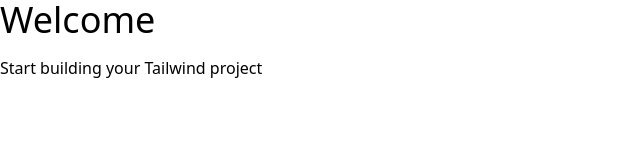
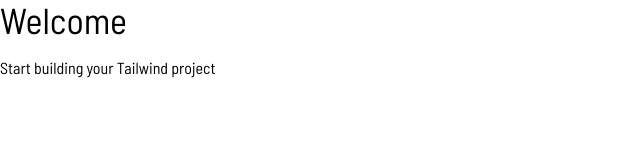
Before and after one commit to pettik/FrontendMentor--testimonials-grid-tailwind-css, a website: page index.html in a window 1280 px wide. Shown: the whole page, without its empty margins (0-640 px from the left). Drawn offline with nearby package versions, Linux system fonts and the light colour scheme; files that its build step writes are made by us from their sources.

Commit message:
setup files

```diff
--- a/index.html
+++ b/index.html
@@ -4,8 +4,25 @@
     <meta charset="UTF-8" />
     <meta http-equiv="X-UA-Compatible" content="IE=edge" />
     <meta name="viewport" content="width=device-width, initial-scale=1.0" />
+    <!--=============== FAVICON ===============-->
+    <link
+      rel="shortcut icon"
+      type="image/png"
+      href="./images/favicon-32x32.png"
+    />
+    <!--=============== Google fonts ===============-->
+    <link rel="preconnect" href="https://fonts.googleapis.com" />
+    <link rel="preconnect" href="https://fonts.gstatic.com" crossorigin />
+    <link
+      href="https://fonts.googleapis.com/css2?family=Barlow+Semi+Condensed:wght@400;500;600&display=swap"
+      rel="stylesheet"
+    />
+    <!--=============== JS SCRIPT ===============-->
+    <script src="./js/script.js" defer></script>
+    <!--=============== CSS ===============-->
     <link rel="stylesheet" href="css/style.css" />
-    <title>Simple Tailwind Starter</title>
+    <!--=============== TITLE ===============-->
+    <title>Frontend Mentor | Testimonial grid</title>
   </head>
   <body>
     <h1 class="text-4xl mb-4">Welcome</h1>
--- a/tailwind.config.js
+++ b/tailwind.config.js
@@ -1,7 +1,17 @@
 module.exports = {
   content: ['./*.html'],
+  screens: {
+    sm: '480px',
+    md: '768px',
+    lg: '976px',
+    xl: '1440px',
+  },
   theme: {
-    extend: {},
+    extend: {
+      fontFamily: {
+        sans: ['Barlow Semi Condensed', 'sans-serif'],
+      },
+    },
   },
   plugins: [],
-}
+};
```
Also changed, not shown: css/style.css (added).
